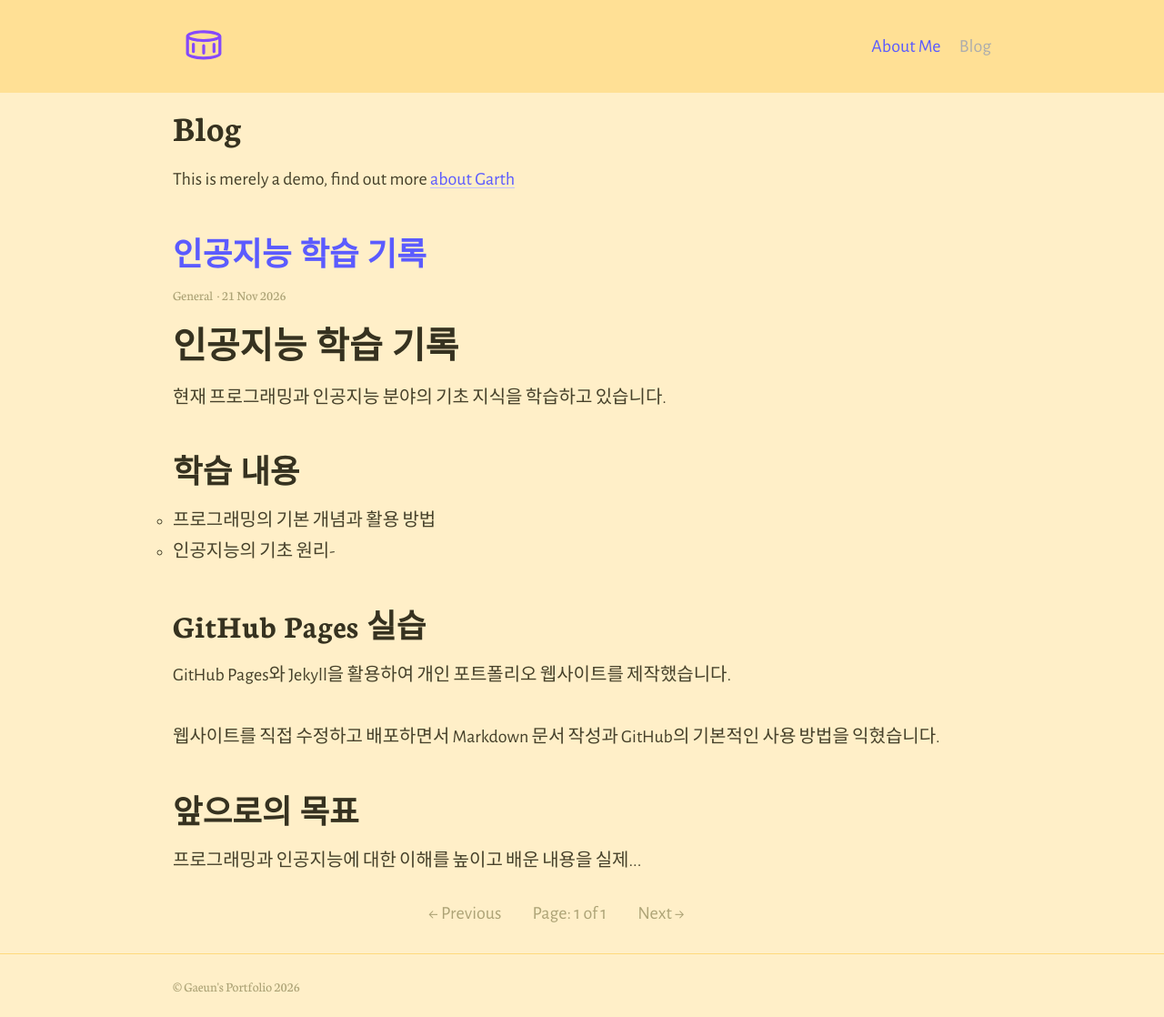
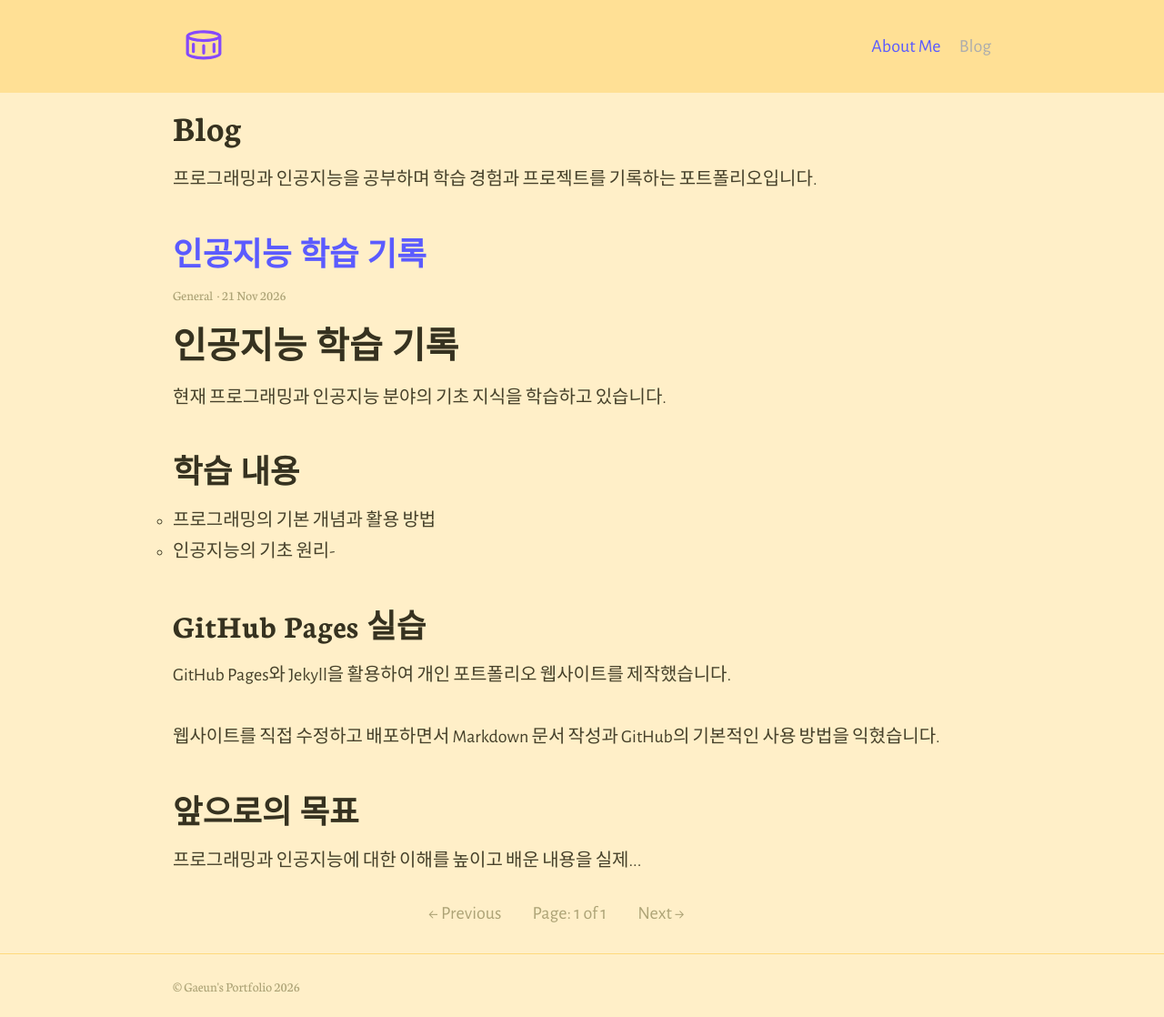
Before and after one commit to GAEUN0331/7AEUN.github.io, a Jekyll site: the page built from index.html, in a window 1280 px wide. Shown: the whole page at 91% size. Built offline with Jekyll 4.4.1, drawn with Linux system fonts in a browser that asks for light colours; the list of posts is cut into pages by our own code.

Commit message:
Update _config.yml

```diff
--- a/_config.yml
+++ b/_config.yml
@@ -39,8 +39,7 @@ collections:
   posts:
     title: Blog # Needed for Siteleaf
     output: true
-    description: "This is merely a demo, find out more [about Garth](about)" # The post list page content
-
+    description: "프로그래밍과 인공지능을 공부하며 학습 경험과 프로젝트를 기록하는 포트폴리오입니다."
 # 6. Jekyll collections settings
 defaults:
   -
```
